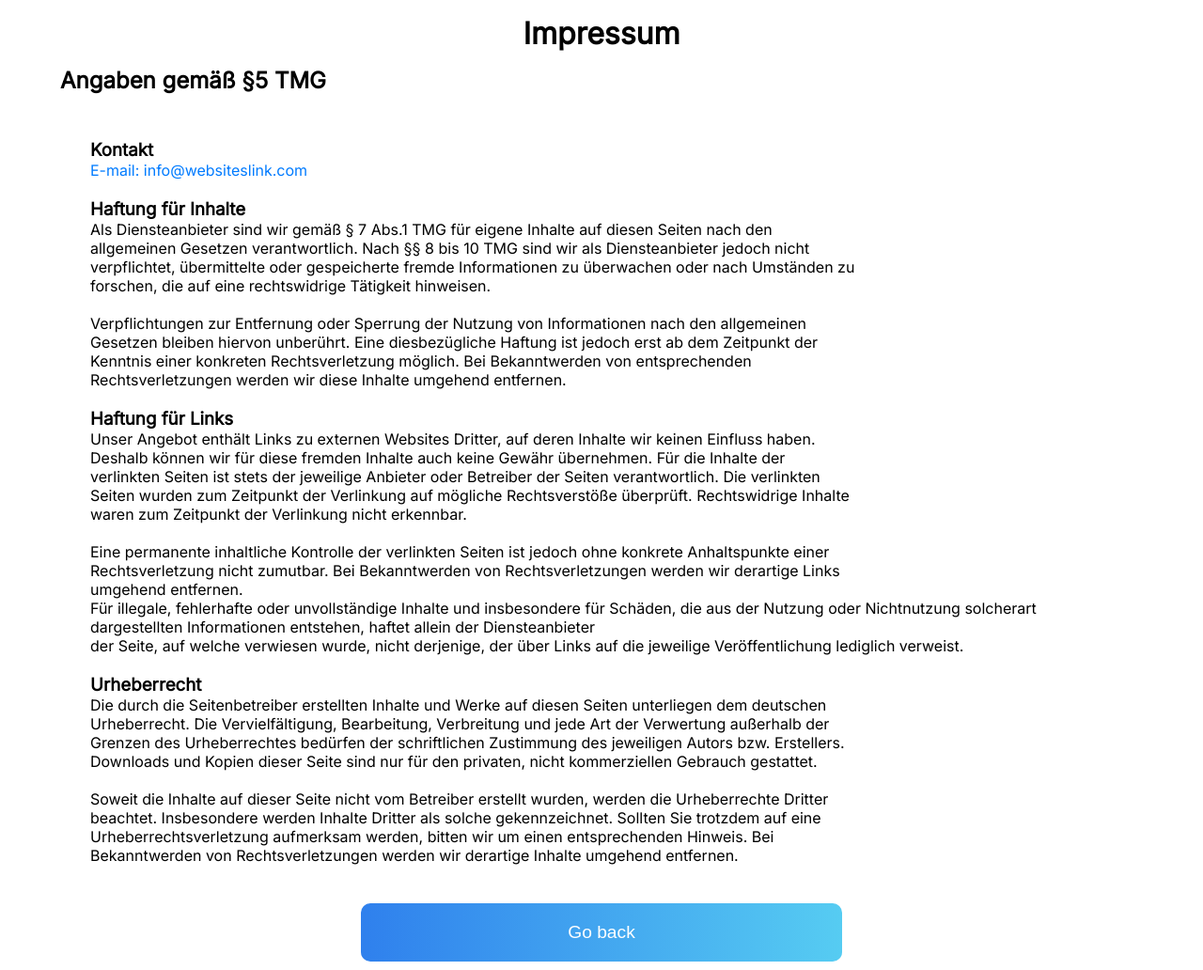
After one commit to scxryshop/TheUsefulWebproject, a PHP site: page /impressum.php in a window 1280 px wide. The commit adds this page. Shown: the whole page at 94% size. Run offline with PHP 8.4, Linux system fonts and the light colour scheme.

Commit message:
favicon added

```diff
--- a/contact.php
+++ b/contact.php
@@ -4,6 +4,7 @@
 <head>
     <meta charset="UTF-8">
     <meta http-equiv="X-UA-Compatible" content="IE=edge">
+    <?php require_once 'favicon.inc.php'; ?>
     <meta name="viewport" content="width=device-width, initial-scale=1.0">
     <script src="https://www.google.com/recaptcha/api.js?render=6LfKiJchAAAAALLOPvbhJshdfORB4LOd3Ql0O32c"></script>
     <link href="css/contact.css" rel="stylesheet" type="text/css">
--- /dev/null
+++ b/favicon.inc.php
@@ -0,0 +1,7 @@
+<link rel="apple-touch-icon" sizes="180x180" href="apple-touch-icon.png">
+<link rel="icon" type="image/png" sizes="32x32" href="favicon-32x32.png">
+<link rel="icon" type="image/png" sizes="16x16" href="favicon-16x16.png">
+<link rel="manifest" href="site.webmanifest">
+<link rel="mask-icon" href="safari-pinned-tab.svg" color="#5bbad5">
+<meta name="msapplication-TileColor" content="#ffffff">
+<meta name="theme-color" content="#ffffff">
--- /dev/null
+++ b/impressum.php
@@ -0,0 +1,62 @@
+<!DOCTYPE html>
+<html lang="en">
+<head>
+    <meta charset="UTF-8">
+    <meta http-equiv="X-UA-Compatible" content="IE=edge">
+    <meta name="viewport" content="width=device-width, initial-scale=1.0">
+    <link href="css/impressum.css" type="text/css" rel="stylesheet">
+    <?php require_once 'favicon.inc.php'; ?>
+    <title>Impressum</title>
+</head>
+<body>
+    <h1>Impressum</h1>
+    <h2>Angaben gem&auml;&szlig; §5 TMG</h2>
+    <div class="content">
+        <article>
+            <b><h3>Kontakt</h3></b>
+            <a  href="mailto:info@websiteslink.com">E-mail: info&#64;websiteslink.com</a>
+        </article>
+        <br>
+        <article>
+            <b><h3>Haftung f&uuml;r Inhalte</h3></b>
+            <p>Als Diensteanbieter sind wir gem&auml;&szlig; § 7 Abs.1 TMG f&uuml;r eigene Inhalte auf diesen Seiten nach den<br>
+                allgemeinen Gesetzen verantwortlich.
+                Nach §§ 8 bis 10 TMG sind wir als Diensteanbieter jedoch nicht<br>
+                verpflichtet, &uuml;bermittelte oder gespeicherte fremde Informationen zu &uuml;berwachen oder nach Umst&auml;nden zu<br>
+                forschen, die auf eine rechtswidrige T&auml;tigkeit hinweisen.<br><br>
+                Verpflichtungen zur Entfernung oder Sperrung der Nutzung von Informationen nach den allgemeinen<br>
+                Gesetzen bleiben hiervon unber&uuml;hrt. Eine diesbez&uuml;gliche Haftung ist jedoch erst ab dem Zeitpunkt der<br>
+                Kenntnis einer konkreten Rechtsverletzung m&ouml;glich. Bei Bekanntwerden von entsprechenden<br>
+                Rechtsverletzungen werden wir diese Inhalte umgehend entfernen.</p>
+        </article>
+        <br>
+        <article>
+            <b><h3>Haftung f&uuml;r Links</h3></b>
+            <p>Unser Angebot enth&auml;lt Links zu externen Websites Dritter, auf deren Inhalte wir keinen Einfluss haben.<br>
+                Deshalb k&ouml;nnen wir f&uuml;r diese fremden Inhalte auch keine Gew&auml;hr &uuml;bernehmen. F&uuml;r die Inhalte der<br>
+                verlinkten Seiten ist stets der jeweilige Anbieter oder Betreiber der Seiten verantwortlich. Die verlinkten<br>
+                Seiten wurden zum Zeitpunkt der Verlinkung auf m&ouml;gliche Rechtsverst&ouml;&szlig;e &uuml;berpr&uuml;ft. Rechtswidrige Inhalte<br>
+                waren zum Zeitpunkt der Verlinkung nicht erkennbar.<br><br>
+                Eine permanente inhaltliche Kontrolle der verlinkten Seiten ist jedoch ohne konkrete Anhaltspunkte einer<br>
+                Rechtsverletzung nicht zumutbar. Bei Bekanntwerden von Rechtsverletzungen werden wir derartige Links<br>
+                umgehend entfernen.</p>
+            <p> Für illegale, fehlerhafte oder unvollständige Inhalte und insbesondere für Schäden, die aus der Nutzung oder Nichtnutzung solcherart <br> dargestellten Informationen entstehen, haftet allein der Diensteanbieter <br> der Seite, auf welche verwiesen wurde, nicht derjenige, der über Links auf die jeweilige Veröffentlichung lediglich verweist.</p>
+        </article>
+        <br>
+        <article>
+            <b><h3>Urheberrecht</h3></b>
+            <p>Die durch die Seitenbetreiber erstellten Inhalte und Werke auf diesen Seiten unterliegen dem deutschen<br>
+                Urheberrecht. Die Vervielfältigung, Bearbeitung, Verbreitung und jede Art der Verwertung außerhalb der<br>
+                Grenzen des Urheberrechtes bedürfen der schriftlichen Zustimmung des jeweiligen Autors bzw. Erstellers.<br>
+                Downloads und Kopien dieser Seite sind nur für den privaten, nicht kommerziellen Gebrauch gestattet.<br><br>
+                Soweit die Inhalte auf dieser Seite nicht vom Betreiber erstellt wurden, werden die Urheberrechte Dritter<br>
+                beachtet. Insbesondere werden Inhalte Dritter als solche gekennzeichnet. Sollten Sie trotzdem auf eine<br>
+                Urheberrechtsverletzung aufmerksam werden, bitten wir um einen entsprechenden Hinweis. Bei<br>
+                Bekanntwerden von Rechtsverletzungen werden wir derartige Inhalte umgehend entfernen.</p>
+        </article>
+    </div>
+    <div class="footer">
+        <button onclick="history.back()">Go back</button>
+    </div>
+</body>
+</html>
```
Also changed, not shown: browserconfig.xml (added, +9 -0 lines), index.php (+5 -2 lines), android-chrome-192x192.png (added), android-chrome-512x512.png (added), apple-touch-icon.png (added), favicon-16x16.png (added), favicon-32x32.png (added), favicon.ico (added), mstile-144x144.png (added), mstile-150x150.png (added), mstile-310x150.png (added), mstile-310x310.png (added), mstile-70x70.png (added), safari-pinned-tab.svg (added), 1 more files.
